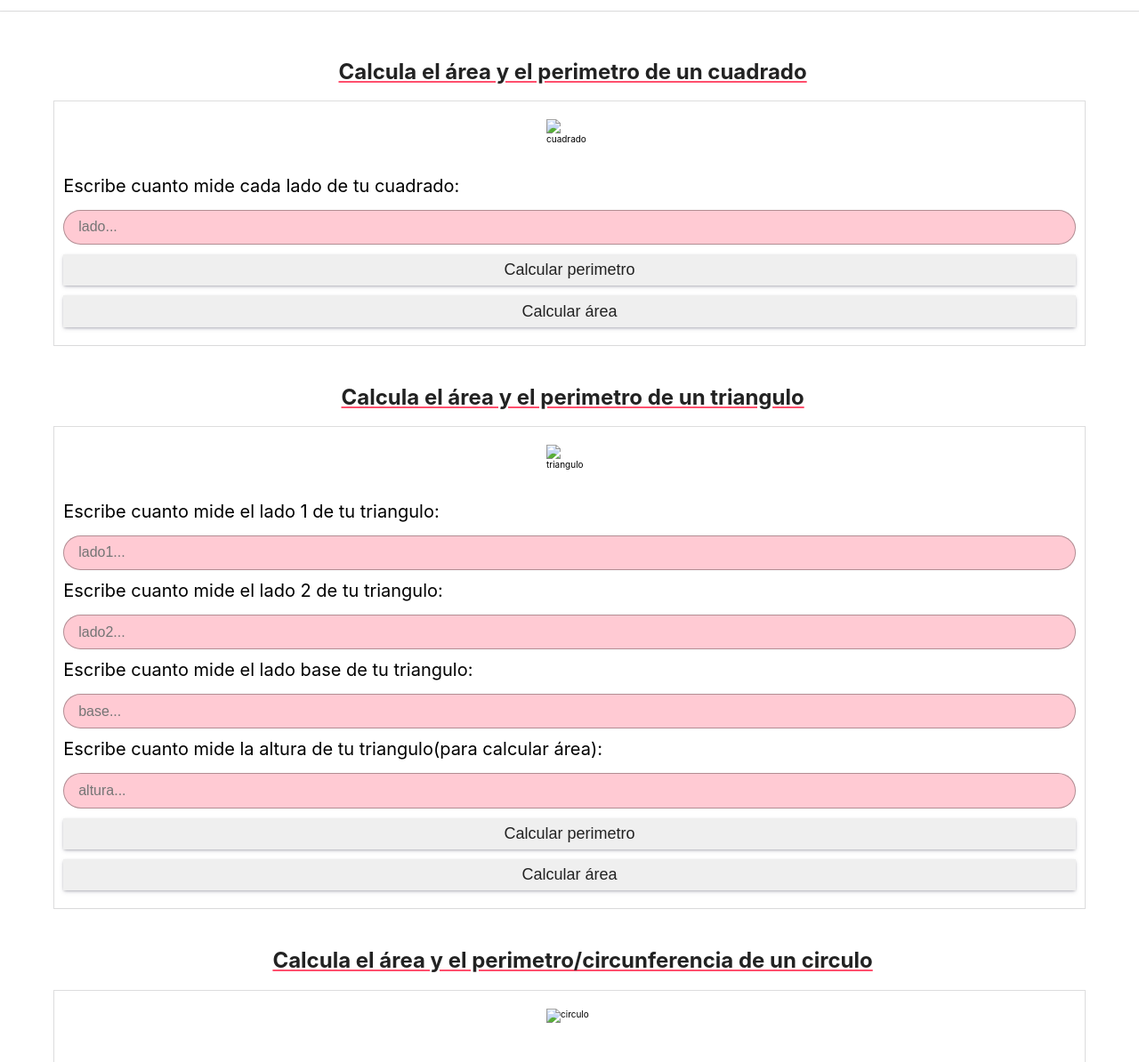
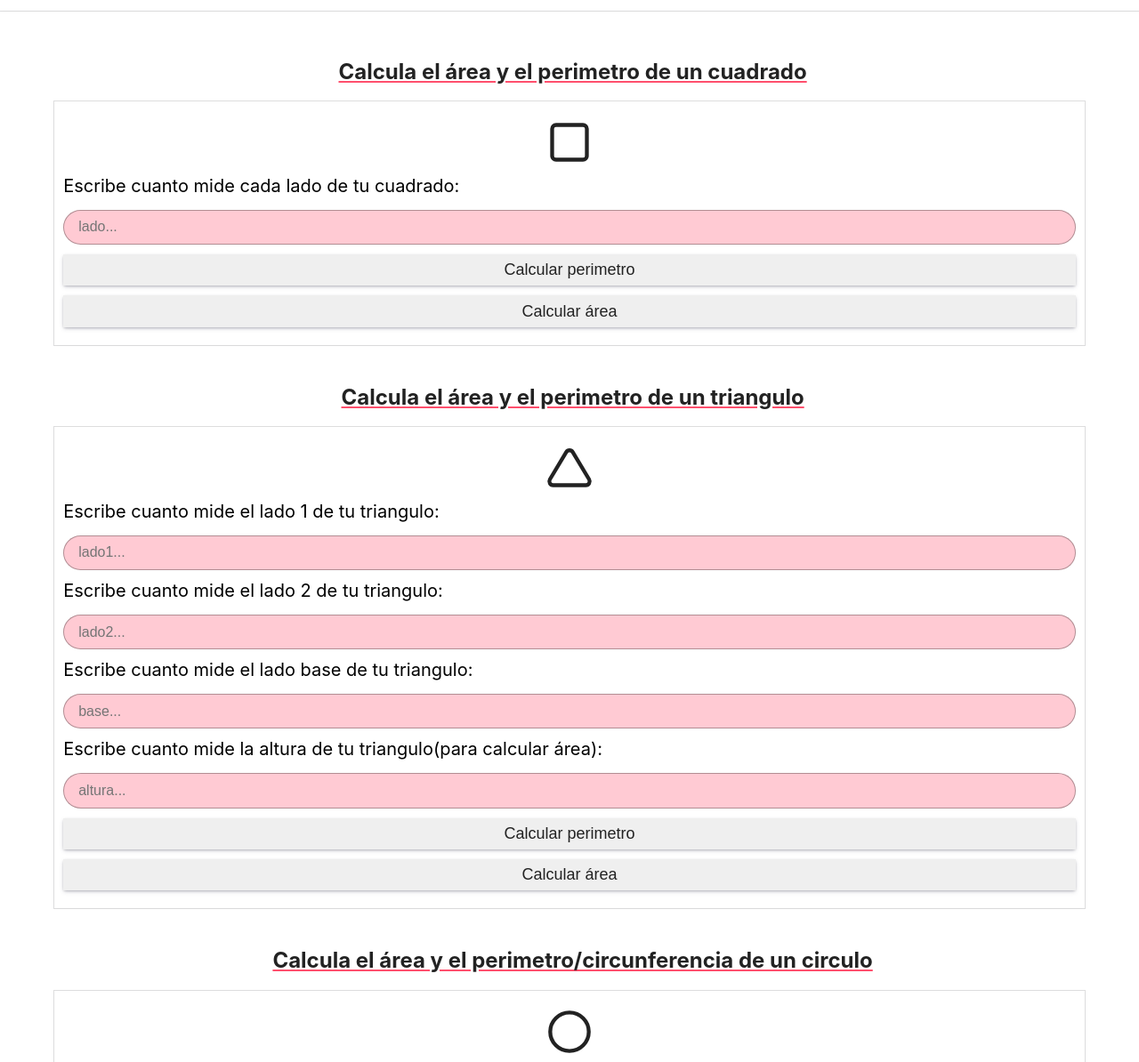
Before and after one commit to cristian-nicp/platzi-curso-practico-javascript, a plain HTML site: page figures/figures.html in a window 1280 px wide. Shown: the part 78-1272 px from the top of the page at 89% size. Drawn offline with Linux system fonts and the light colour scheme; files that its build step writes are made by us from their sources.

Commit message:
figures html urls fixed

```diff
--- a/figures/figures.html
+++ b/figures/figures.html
@@ -5,8 +5,8 @@
   <meta http-equiv="X-UA-Compatible" content="IE=edge">
   <meta name="viewport" content="width=device-width, initial-scale=1.0">
   <title>Figuras Geometricas | Curso Practico JS</title>
-  <link rel="stylesheet" href="basic-style.css">
-  <link rel="stylesheet" href="figures.css">
+  <link rel="stylesheet" href="../basic-style.css">
+  <link rel="stylesheet" href="./figures.css">
 </head>
 <body>
   <header class="header">
@@ -17,7 +17,7 @@
     <section class="main__figures-calculator">
       <h2 class="main__title">Calcula el área y el perimetro de un cuadrado</h2>
       <form class="main__form">
-        <img src="./images/square.svg" alt="cuadrado">
+        <img src="../images/square.svg" alt="cuadrado">
         <label for="inputSquare">Escribe cuanto mide cada lado de tu cuadrado: </label>
         <input type="number" name="" class="main__input" id="inputSquare" placeholder="lado...">
         <button type="button" onclick="squarePerimeterCalculate()" class="main__button">
@@ -31,7 +31,7 @@
     <section class="main__figures-calculator">
       <h2 class="main__title">Calcula el área y el perimetro de un triangulo</h2>
       <form class="main__form">
-        <img src="./images/triangle.svg" alt="triangulo">
+        <img src="../images/triangle.svg" alt="triangulo">
         <label for="inputTriangle">Escribe cuanto mide el lado 1 de tu triangulo: </label>
         <input type="number" name="" class="main__input" id="inputTriangle1" placeholder="lado1...">
         <label for="inputTriangle">Escribe cuanto mide el lado 2 de tu triangulo: </label>
@@ -51,7 +51,7 @@
     <section class="main__figures-calculator">
       <h2 class="main__title">Calcula el área y el perimetro/circunferencia de un circulo</h2>
       <form class="main__form">
-        <img src="./images/circle.svg" alt="circulo">
+        <img src="../images/circle.svg" alt="circulo">
         <label for="inputCircle">Escribe cuanto mide el radio de tu circulo: </label>
         <input type="number" name="" class="main__input" id="inputCircle" placeholder="radio...">
         <button type="button" onclick="circlePerimeterCalculate()" class="main__button">
```
